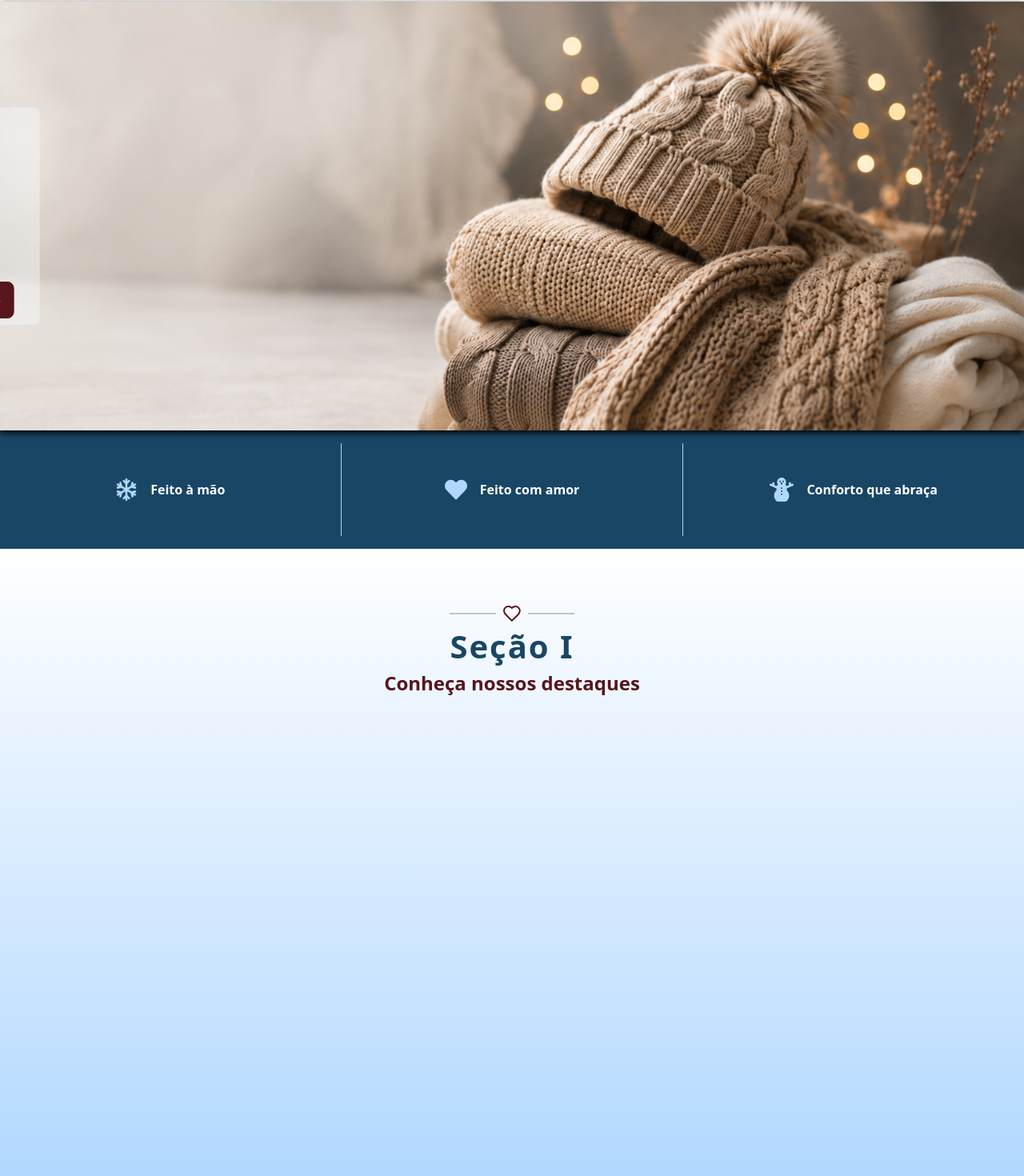
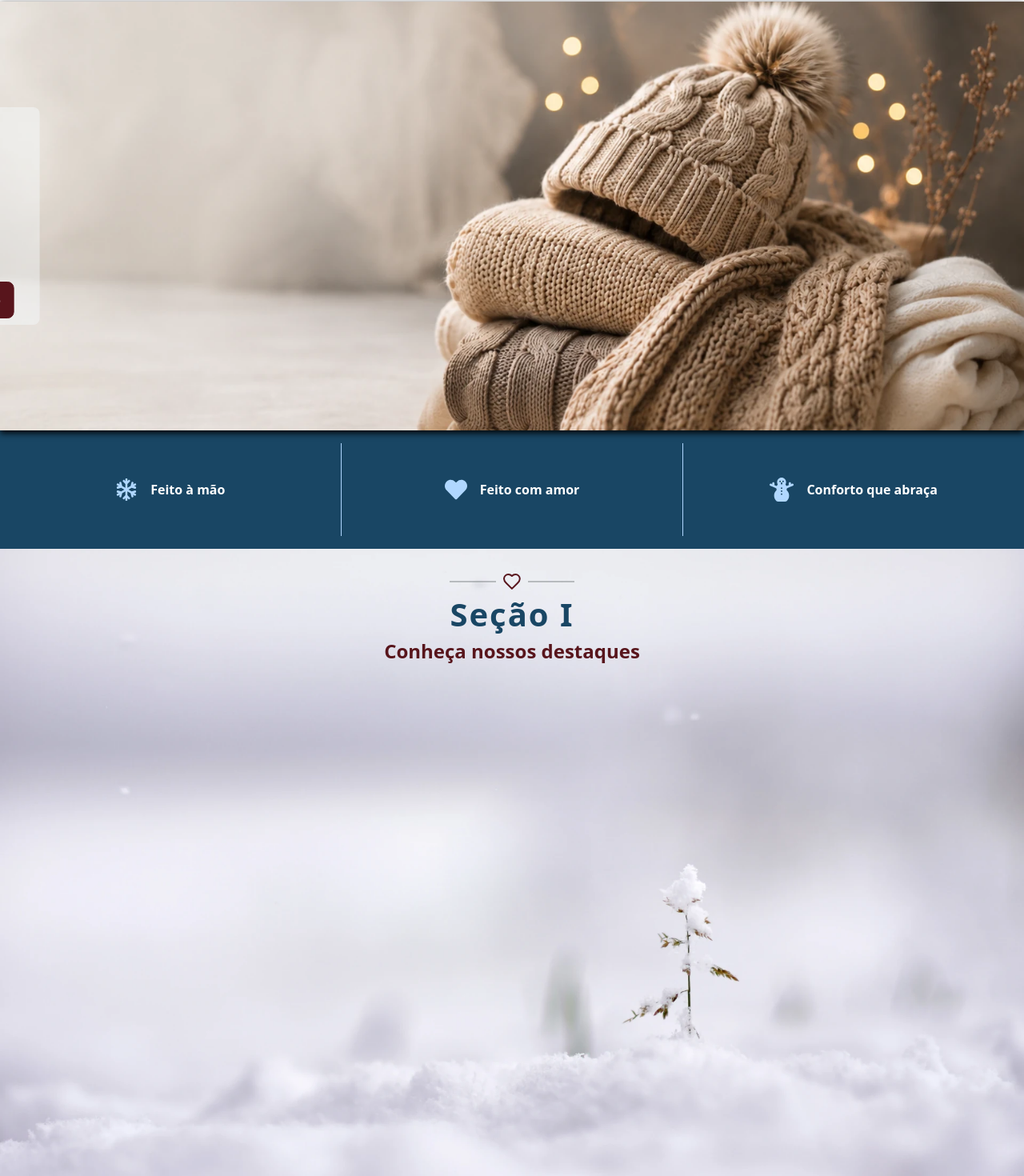
Before and after one commit to adceduardo/happy-winter, a React (Vite) app in the folder happy-winter/: page / in a window 1280 px wide. Shown: the part 114-1584 px from the top of the page at 80% size. Built offline with nearby package versions, Linux system fonts and the light colour scheme.

Commit message:
[feat] project image optimization and new image-bacgkround to product section

```diff
--- a/happy-winter/src/components/Content/Content.css
+++ b/happy-winter/src/components/Content/Content.css
@@ -28,7 +28,7 @@
 
 .background-container {
   content: "";
-  background: url("/hero-background.png") right center / cover no-repeat;
+  background: url("/hero.webp") right center / cover no-repeat;
   width: 100%;
   height: 100%;
   position: absolute;
--- a/happy-winter/src/components/ProductSection/ProductSection.css
+++ b/happy-winter/src/components/ProductSection/ProductSection.css
@@ -1,12 +1,12 @@
 .product-section {
   height: 100vh;
   width: 100%;
- padding: var(--slide-border-padding);
-  padding-top: 64px;
+  padding: var(--slide-border-padding);
+  padding-top: 24px;
   display: flex;
   flex-direction: column;
   align-items: center;
-  background: linear-gradient(0deg, var(--color-light), #fff);
+  background: url("/product-background.webp") right center / cover no-repeat;
 
   .header {
     display: flex;
```
Also changed, not shown: happy-winter/public/product-background.webp (added).
